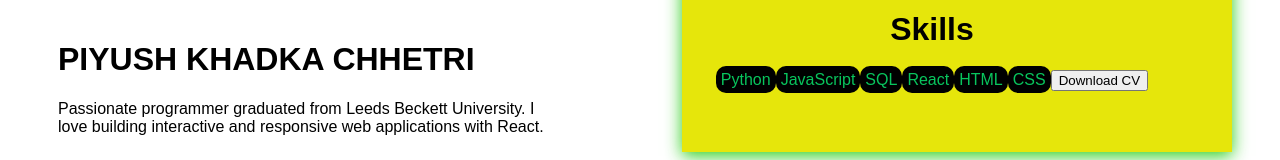
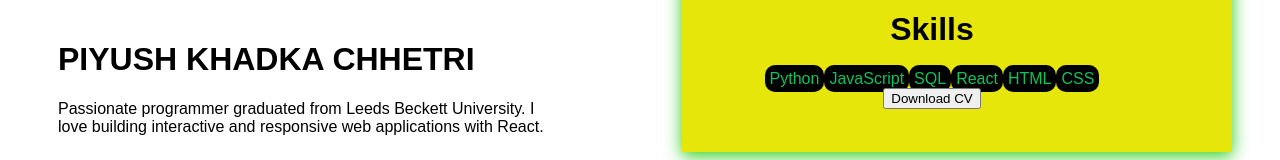
Before and after one commit to piyush-gif/piyush-gif.github.io, a React (Vite) app: page / in a window 1280 px wide. Shown: the part 154-314 px from the top of the page. Built offline with nearby package versions, Linux system fonts and the light colour scheme.

Commit message:
can download my CV now

```diff
--- a/src/Components/Card.jsx
+++ b/src/Components/Card.jsx
@@ -14,7 +14,13 @@ const Card =() =>{
           <span>React</span>
           <span>HTML</span>
           <span>CSS</span>
-        <button>Download CV</button>
+          <div>
+            <button>
+              <a href="/Piyushkhadkacv.pdf" download style={{ textDecoration: 'none', color: 'inherit' }}>
+                Download CV
+              </a>
+            </button>
+          </div>
       </div>
   </div>
   )
```
Also changed, not shown: 1 other file (tests, documents, lock files or other folders).
